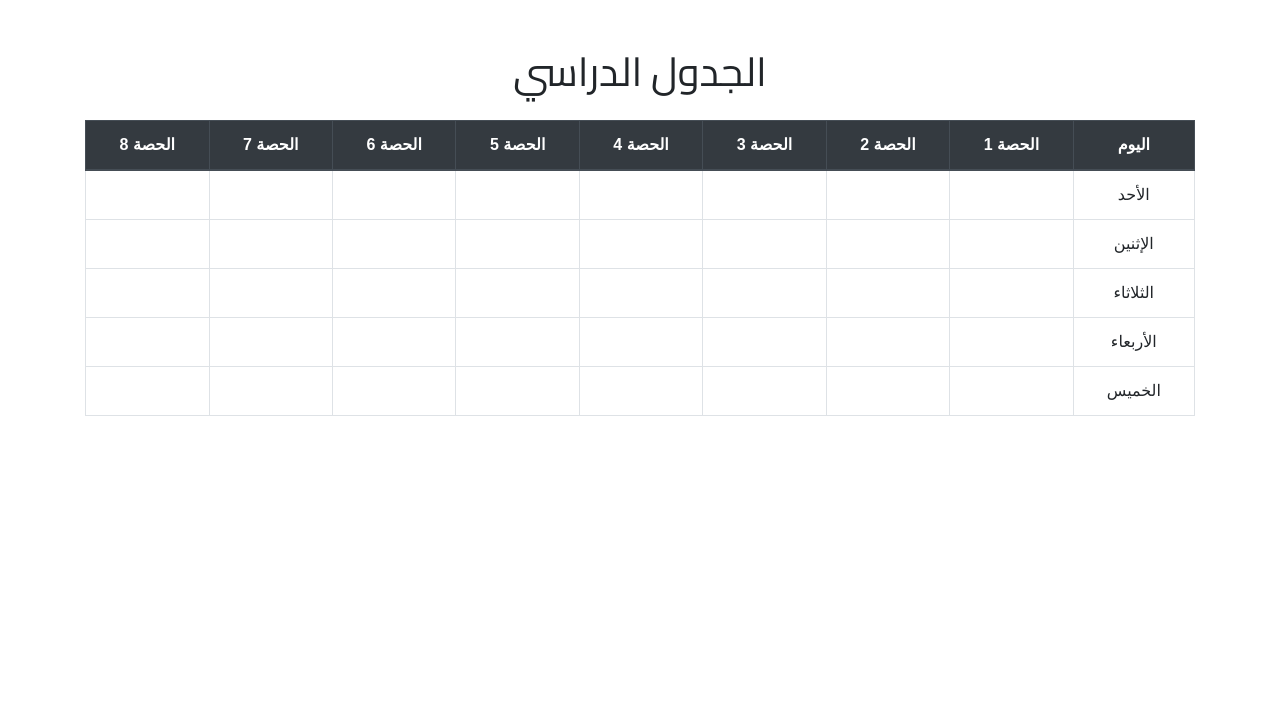
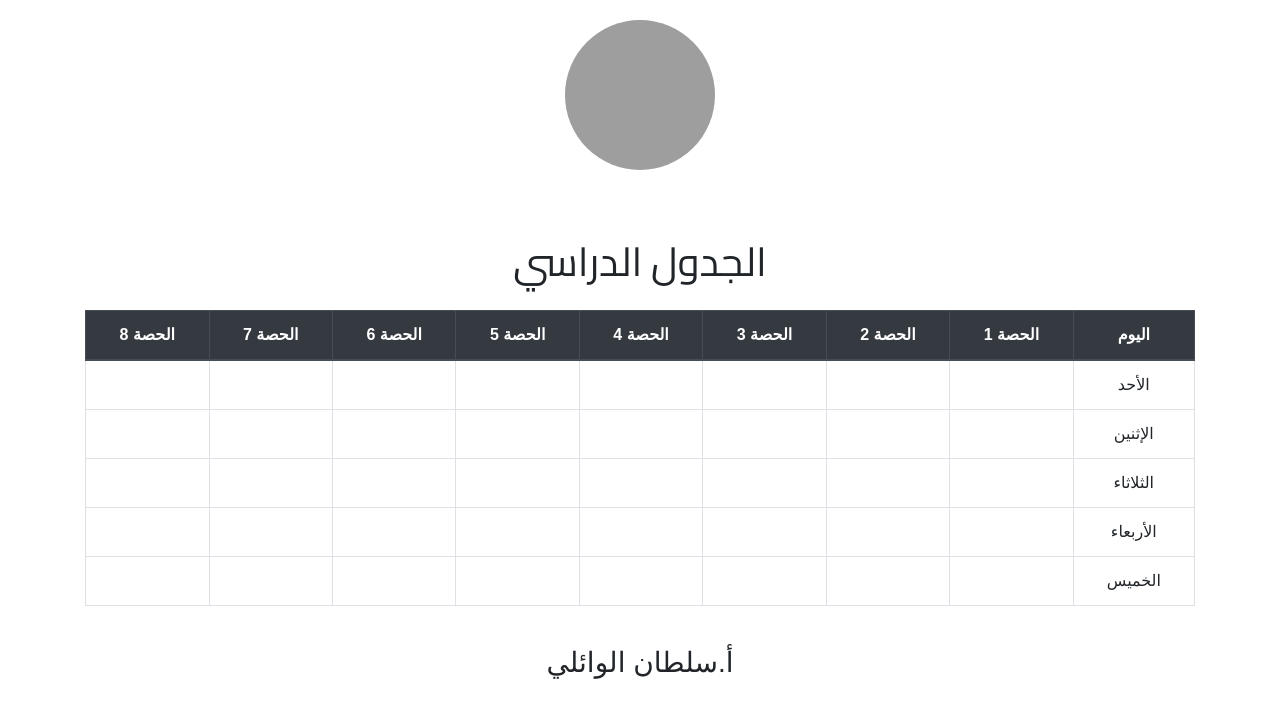
Before and after one commit to ali-298/thetable2, a Flask app: page / in a window 1280 px wide. Shown: the top 718 px of the page. Run offline with Flask 3, Linux system fonts and the light colour scheme; some libraries are stand-ins or nearby versions; grey boxes are pictures that could not be loaded.

Commit message:
Update index.html

```diff
--- a/templates/index.html
+++ b/templates/index.html
@@ -9,6 +9,12 @@
     <link rel="stylesheet" href="{{ url_for('static', filename='styles.css') }}">
 </head>
 <body>
+    <header style="text-align: center; padding: 20px;">
+        <img src="{{ url_for('static', filename='logo.jpg') }}" alt="Logo" style="max-width: 200px; border-radius: 50%;
+        width: 150px; /* Adjust the size as needed */
+        height: 150px; /* Adjust the size as needed */
+        object-fit: cover">
+    </header>
     <div class="container mt-5">
         <h1 class="text-center">{{ h1_content }}</h1>
         <div class="table-responsive mt-4">
@@ -37,6 +43,8 @@
                     {% endfor %}
                 </tbody>
             </table>
+            <br>
+            <h3 class="text-center">أ.سلطان الوائلي</h3>
         </div>
     </div>
 </body>
```
